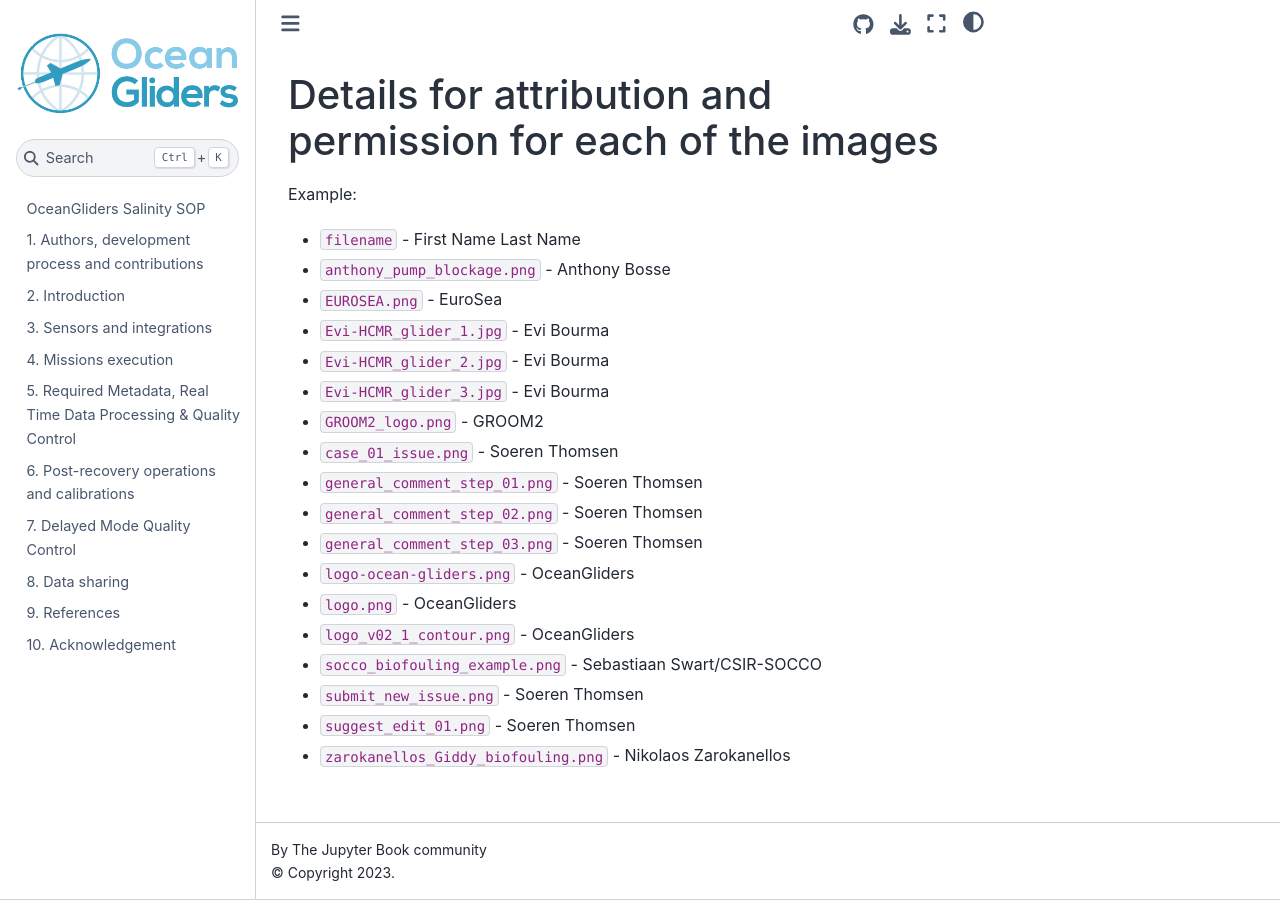
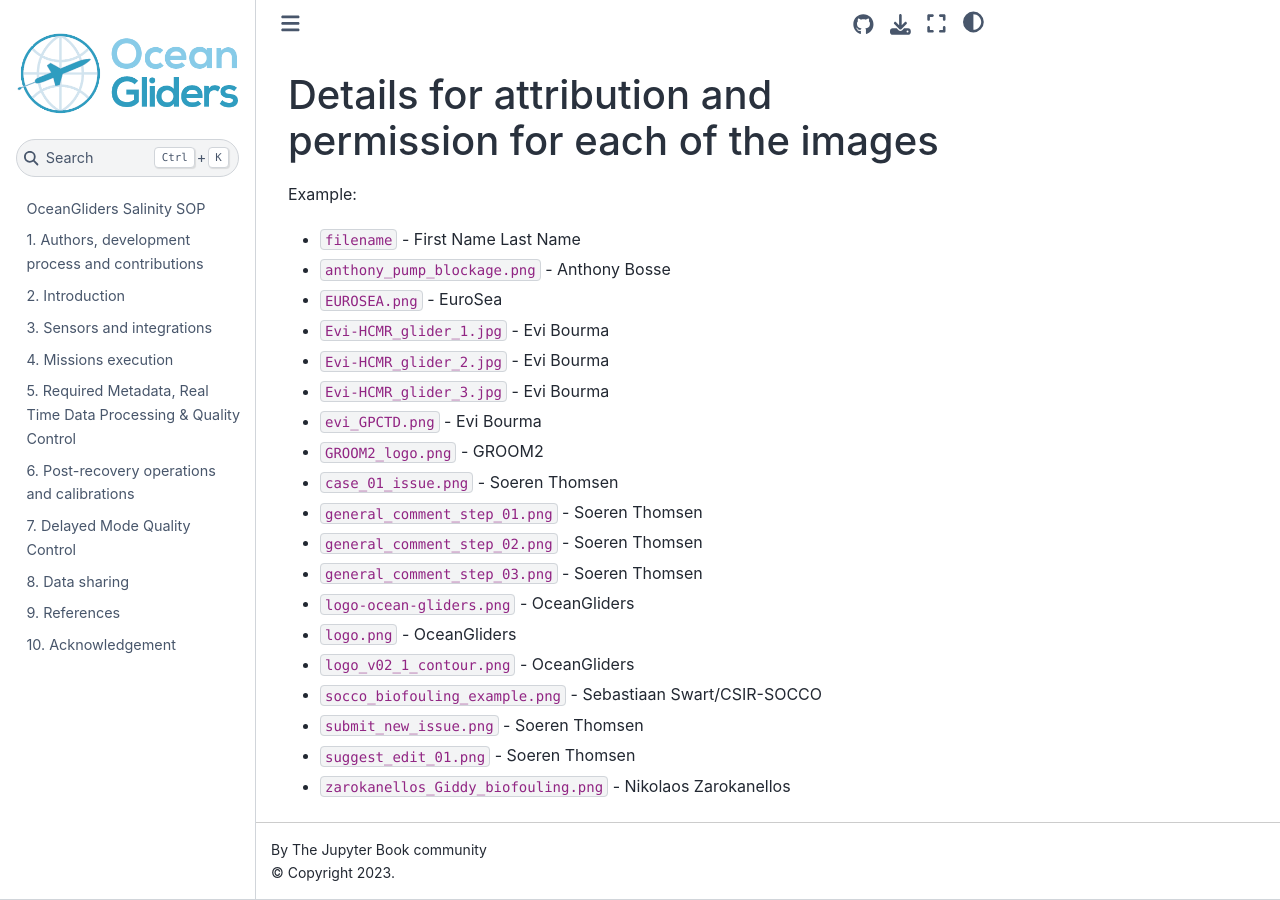
Before and after one commit to OceanGlidersCommunity/Salinity_SOP, a Jupyter Book: the page built from images/permissions.md, in a window 1280 px wide. Built offline with Jupyter Book 1.0.4 settings and Sphinx 7.4.7 and the Sphinx Book theme 1.1.4, drawn with Linux system fonts in a browser that asks for light colours; pages that are not in the unit, such as notebooks, are missing from menus.

Commit message:
`evi_GPCTD.png`

```diff
--- a/images/permissions.md
+++ b/images/permissions.md
@@ -8,6 +8,7 @@ Example:
 - `Evi-HCMR_glider_1.jpg` - Evi Bourma
 - `Evi-HCMR_glider_2.jpg` - Evi Bourma
 - `Evi-HCMR_glider_3.jpg` - Evi Bourma
+- `evi_GPCTD.png` - Evi Bourma
 - `GROOM2_logo.png` - GROOM2
 - `case_01_issue.png` - Soeren Thomsen
 - `general_comment_step_01.png` - Soeren Thomsen
```
